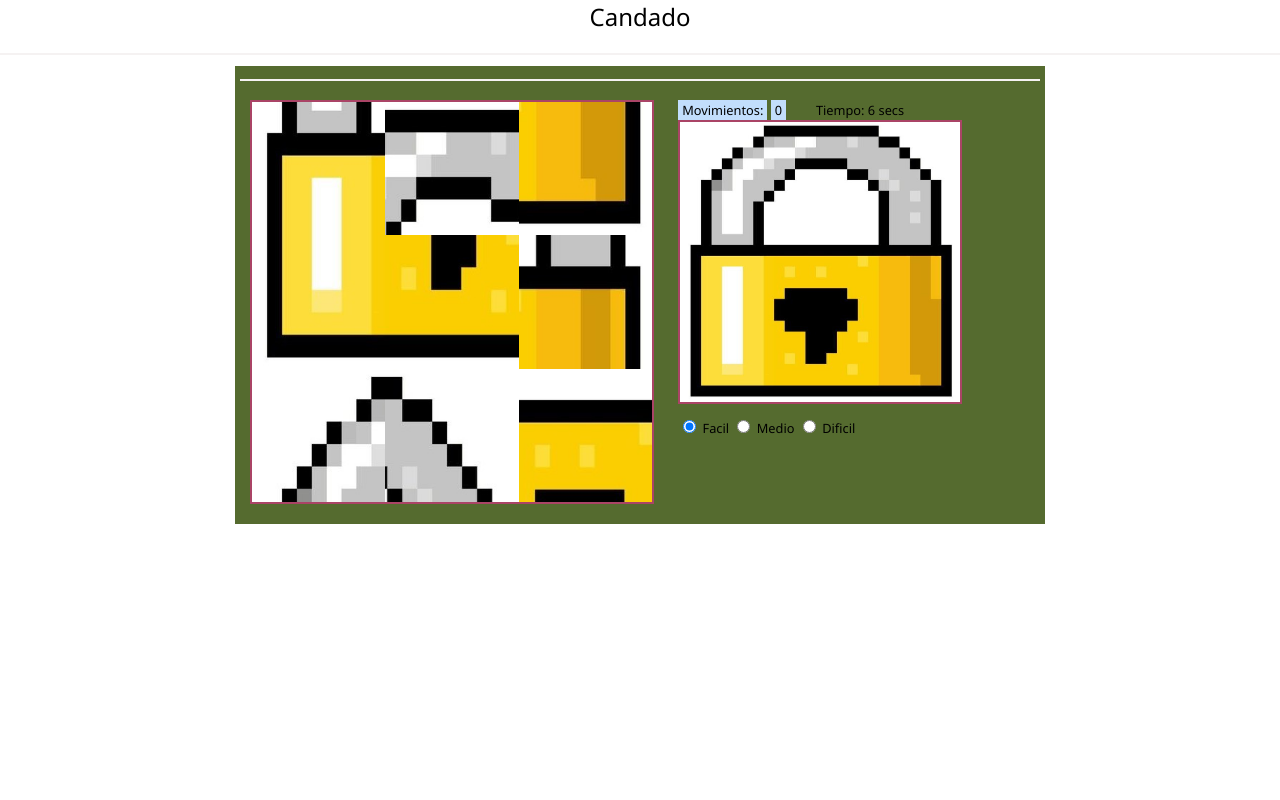
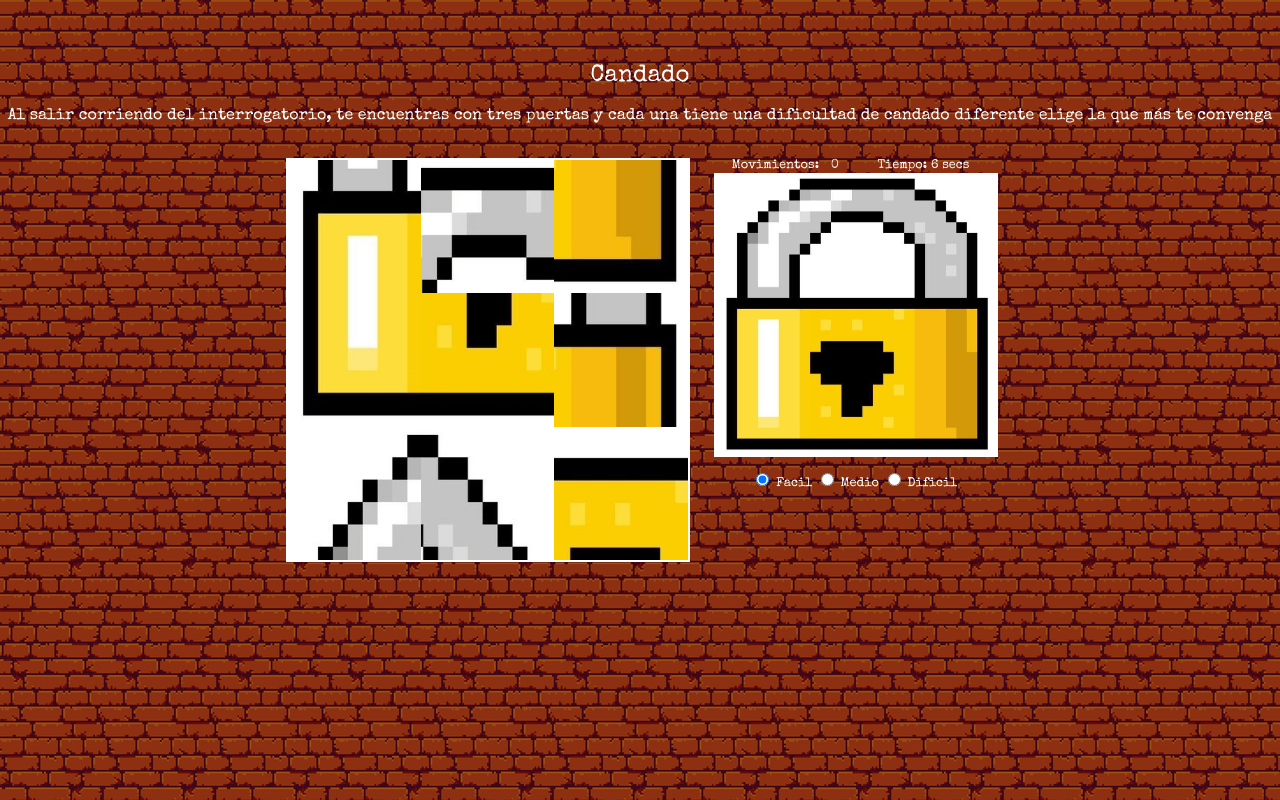
Before and after one commit to RobertoNobleMaestro/UF2-A3-Escape-room-virtual, a PHP site: page /screen3.php in a window 1280 px wide. Run offline with PHP 8.4, Linux system fonts and the light colour scheme; the visitor is signed in with stand-in values (Sample User, id 1).

Commit message:
terminado

```diff
--- a/css/puzzles.css
+++ b/css/puzzle.css
@@ -1,6 +1,9 @@
 body {
-    font-family: 'Segoe UI', Calibri, Arial;
+    font-family: "Special Elite", system-ui;
+    padding-top: 5%;
     margin:0;
+    background-image: url(../img/textura-ladrillo.jpg);
+    color: white;
 }
 h2{
     font-weight:normal;
@@ -11,6 +14,7 @@ h3{
     margin:3px 0px;
     text-align:center;
 }
+
 #collage hr{
     border:none;
     border-top:2px solid #f5f2f2;
@@ -18,11 +22,12 @@ h3{
 }
 
 #collage #playPanel {
-    background-color:#556B2F;
     padding:10px 0px;
     margin: 10px auto;
     max-width:800px;
     width:95%;
+    height: 500px;
+    border-radius: 5px;
 }
 
 #collage #actualImageBox {
@@ -39,7 +44,6 @@ h3{
 }
 
 #collage #stepBox div {
-    background-color:#c2defc;
     display:inline-block;
     padding:1px 4px;
     margin: 0px auto;
@@ -47,13 +51,13 @@ h3{
 }
 
 #collage img#actualImage{
-    border:2px solid #a46;
+    border:2px solid rgb(255, 255, 255);
     height:280px;
     width:280px;
 }
 
 #collage #sortable {
-    border:2px solid #a46;
+    border:2px solid rgb(255, 255, 255);
     list-style-type: none;
     display: inline-block;
     margin: 10px;
@@ -81,3 +85,7 @@ h3{
     width: auto;
     padding: 3px 8px;
 }
+
+div {
+    text-align: center;
+}
--- a/index.php
+++ b/index.php
@@ -35,13 +35,11 @@
     }
 ?>
 <script>
-    // Después de la animación, elimina el borde derecho
     const bordeDerecho = document.querySelector('.borde-derecho');
     bordeDerecho.addEventListener('animationend', () => {
         bordeDerecho.style.borderRight = 'none';
     });
 document.getElementById('botonWW2').addEventListener('click', function() {
-    // Cambia 'otra_pagina.html' por la ruta de la página a la que deseas redirigir
     window.location.href = 'screen1.php';
 });
 
--- a/screen1.php
+++ b/screen1.php
@@ -4,7 +4,6 @@
     <meta http-equiv="X-UA-Compatible" content="IE=edge">
     <meta name="viewport" content="width=device-width, initial-scale=1.0">
     <link rel="stylesheet" type="text/css" href="./css/style.css">
-    <script src="./js/script.js"></script>
     <link rel="preconnect" href="https://fonts.gstatic.com" crossorigin>
     <link href="https://fonts.googleapis.com/css2?family=Special+Elite&display=swap" rel="stylesheet">
     <link rel="stylesheet" href="https://cdnjs.cloudflare.com/ajax/libs/font-awesome/5.15.1/css/all.min.css"
--- a/screen3.php
+++ b/screen3.php
@@ -10,17 +10,19 @@ if (!isset($_SESSION['screen1']) || $_SESSION['screen1'] !== true || !isset($_SE
 ?>
 <head>
     <title>Image Puzzle</title>
-    <link href="/css/puzzles.css" rel="stylesheet" />
+    <link href="css/puzzle.css" rel="stylesheet" />
+    <link href="https://fonts.googleapis.com/css2?family=Special+Elite&display=swap" rel="stylesheet">
     <script src="puzzle.js"></script>
 </head>
 
-<body class="fondo" class="responsive">
+<body>
     <div id="collage">
-        <h2 class="candado">Candado</h2>
-        <hr/>
+        <h2>Candado</h2>
+        <div class="columna-ex">
+            <p>Al salir corriendo del interrogatorio, te encuentras con tres puertas y cada una tiene una dificultad de candado diferente elige la que más te convenga</p>
+        </div>
         <div id="playPanel" style="padding:5px;display:none;">
             <h3 id="imgTitle"></h3>
-            <hr/>
             <div style="display:inline-block; margin:auto; width:95%; vertical-align:top;">
                 <ul id="sortable" class="sortable"></ul>
                 <div id="actualImageBox">
--- a/screen4.php
+++ b/screen4.php
@@ -1,5 +1,4 @@
 <?php
-/*
 session_start();
 if (!isset($_SESSION['screen1']) || $_SESSION['screen1'] !== true || !isset($_SESSION['screen3']) || $_SESSION['screen3'] !== true) {
     header("location: index.php?tramposo=1");
@@ -12,7 +11,6 @@ if (!isset($_POST['screen4'])) {
     $_SESSION['screen4'] = true;
 
 }
-*/
 ?>
 <head>
     <meta charset="UTF-8">
--- a/screen5.php
+++ b/screen5.php
@@ -1,5 +1,4 @@
 <?php
-/*
 session_start();
 if (!isset($_POST['decision'])){
     header("location: index.php?tramposo=1");
@@ -14,7 +13,7 @@ if (isset($_POST['decision'])) {
 } else {
     header("Location: screen5.php");
     exit();
-}*/
+}
 ?>
 <head>
     <meta charset="UTF-8">
--- a/screen_final.php
+++ b/screen_final.php
@@ -1,10 +1,11 @@
 <?php
-if ($_SERVER["REQUEST_METHOD"] == "POST") {
+session_start();
+if ($_SERVER["REQUEST_METHOD"] == "POST" ) {
     $palabra = strtolower($_POST["palabra"]);
     if ($palabra === "salida") {
         header("Location: screen_final.php");
     } else {
-        header("Location: screen6.php?error=1");
+        header("Location: index.php?vuelve_a_comenzar=1");
         exit();
     }
 }
```
Also changed, not shown: screen2.php (+5 -4 lines), screen6.php (+5 -22 lines), img/puerta-textura.jpg (added), img/textura-ladrillo.jpg (added).
